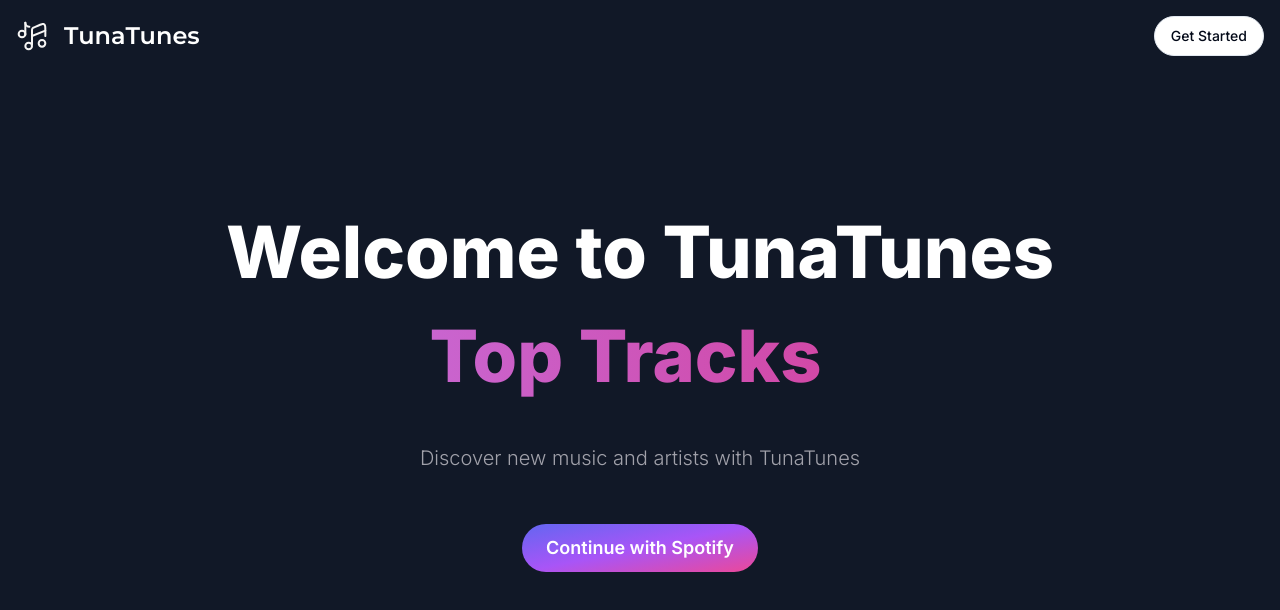
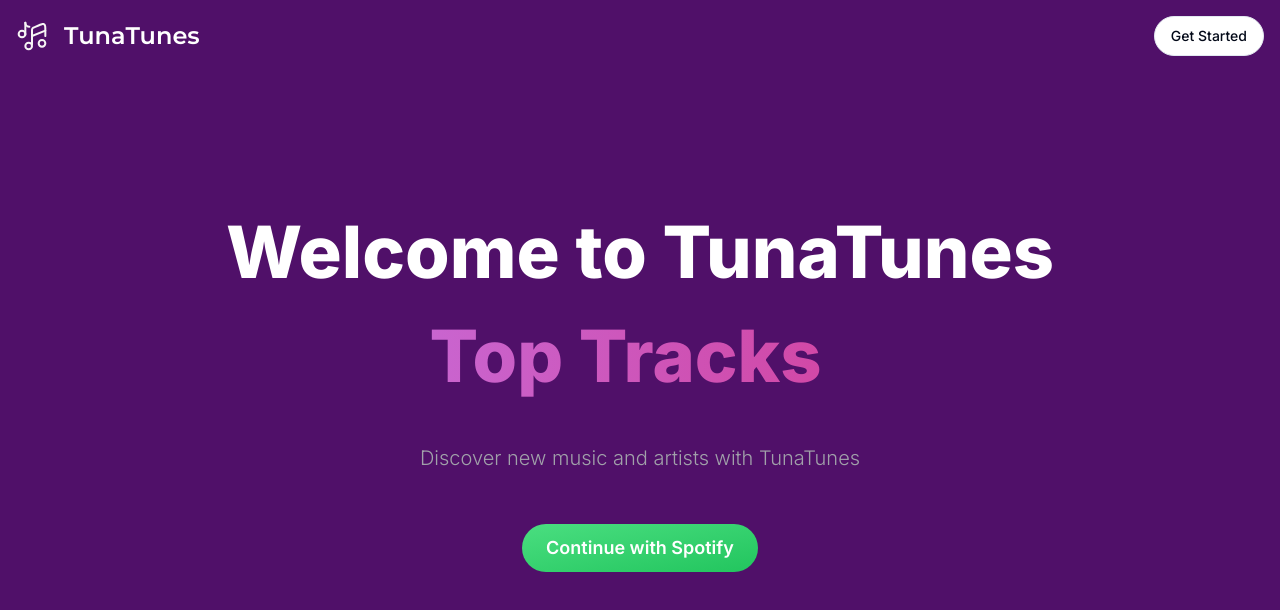
Before and after one commit to Exploser/TunaTunes, a Next.js app: page / in a window 1280 px wide. Shown: the top 610 px of the page. Built offline with nearby package versions, Linux system fonts and the light colour scheme; no server answers.

Commit message:
Update bg color

```diff
--- a/app/layout.tsx
+++ b/app/layout.tsx
@@ -17,7 +17,7 @@
   return (
       <html lang="en">
         <body className={inter.className}>
-          <main className="h-full bg-[#111827] overflow-auto">
+          <main className="h-full bg-[#501069] overflow-auto">
             <div className="max-w-screen-xl h-full mx-auto">
               {children}
             </div>
--- a/app/page.tsx
+++ b/app/page.tsx
@@ -6,7 +6,7 @@
 export default function Home() {
 
   return (
-    <div className="h-full bg-[#111827]">
+    <div className="h-full bg-[#501069]">
       <LandingNavbar />
       <LandingHero />
     </div>
--- a/components/landing-hero.tsx
+++ b/components/landing-hero.tsx
@@ -29,7 +29,7 @@
                 </div>
                 <div>
                     <Link href={`https://accounts.spotify.com/authorize/?client_id=${SPOTIFY_CLIENT_ID}&response_type=code&redirect_uri=${REDIRECT_URI}&scope=${SCOPE}`}>
-                        <Button variant={'premium'} className="md:text-lg p-4 md:p-6 rounded-full font-semibold">
+                        <Button variant={'spotify'} className="md:text-lg p-4 md:p-6 rounded-full font-semibold">
                             Continue with Spotify
                         </Button>
                     </Link>
--- a/components/sidebar.tsx
+++ b/components/sidebar.tsx
@@ -53,7 +53,7 @@
 const Sidebar = () => {
     const pathname = usePathname();
     return (
-        <div className="space-y-4 py-4 flex flex-col h-[100vh] bg-[#111827] text-white justify-between ">
+        <div className="space-y-4 py-4 flex flex-col h-[100vh] bg-[#501069] text-white justify-between ">
             <div className="px-3 py-2 flex-1">
                 <Link href={"/"} className="flex items-center pl-3 mb-14">
                     <div className="relative w-8 h-8 mr-4">
--- a/components/ui/button.tsx
+++ b/components/ui/button.tsx
@@ -19,6 +19,7 @@
         ghost: "hover:bg-accent hover:text-accent-foreground",
         link: "text-primary underline-offset-4 hover:underline",
         premium: "bg-gradient-to-br from-indigo-500 via-purple-500 to-pink-500 text-white border-0",
+        spotify: "bg-gradient-to-br from-green-400 to-green-500 text-white border-0",
       },
       size: {
         default: "h-10 px-4 py-2",
```
